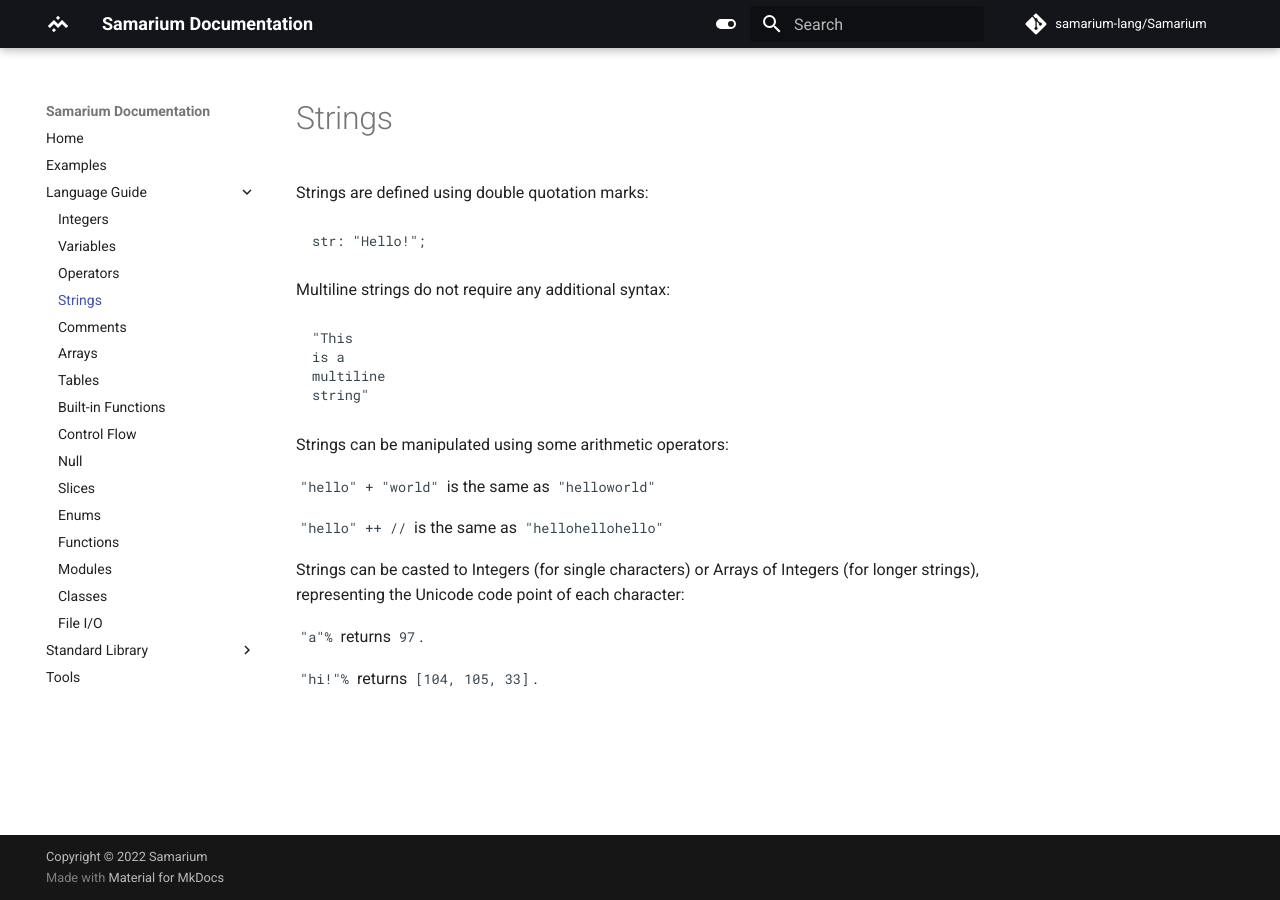
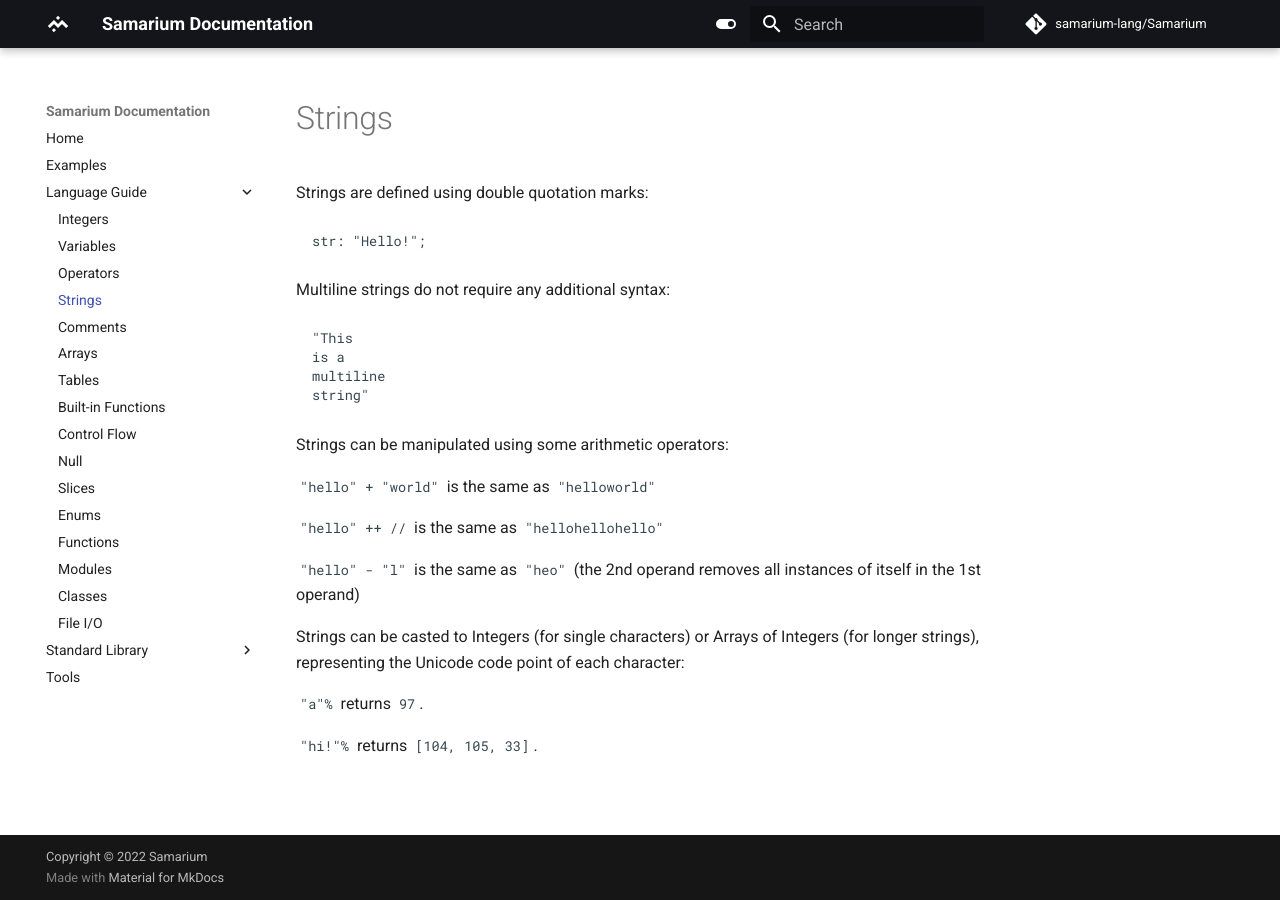
Before and after one commit to samarium-lang/Samarium, an MkDocs documentation site: the page built from docs/strings.md, in a window 1280 px wide. Built offline with MkDocs 1.6.1 and Material for MkDocs 9.7.7, drawn with Linux system fonts in a browser that asks for light colours; comment, search, counter and statistics services are not loaded.

Commit message:
(docs) Added string subtraction

```diff
--- a/docs/strings.md
+++ b/docs/strings.md
@@ -21,6 +21,9 @@
 
 `"hello" ++ //` is the same as `"hellohellohello"`
 
+`"hello" - "l"` is the same as `"heo"` (the 2nd operand removes all instances
+of itself in the 1st operand)
+
 Strings can be casted to Integers (for single characters) or Arrays of Integers
 (for longer strings), representing the Unicode code point of each character:
 
```
